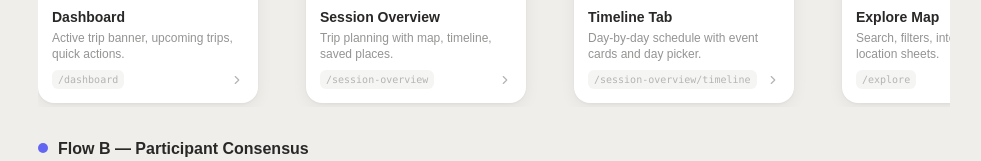
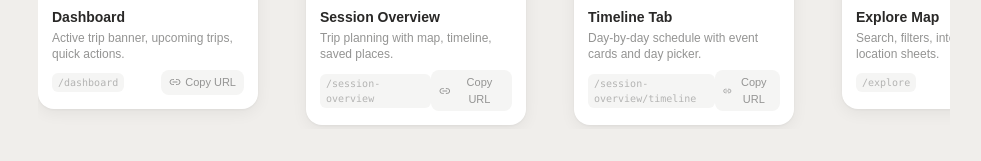
Before and after one commit to Hoi-Trang-Huynh/rally-design, a React (Vite) app: page / in a window 1280 px wide. Shown: the part 463-624 px from the top of the page, without its empty margins (146-1127 px from the left). Built offline with nearby package versions, Linux system fonts and the light colour scheme; a web font is replaced by a local one.

Commit message:
Add URL copy button

```diff
--- a/src/app/components/layout/android-frame.tsx
+++ b/src/app/components/layout/android-frame.tsx
@@ -1,4 +1,5 @@
-import { ReactNode } from "react";
+import { ReactNode, useState } from "react";
+import { Link2, Check } from "lucide-react";
 
 /**
  * Realistic Android phone mockup.
@@ -6,6 +7,36 @@ import { ReactNode } from "react";
  *   Status bar: 24px  |  System nav: 48px (classic 3-button)
  *   Content area: fills between status bar and system nav
  */
+function CopyUrlButton() {
+  const [copied, setCopied] = useState(false);
+
+  const handleCopy = () => {
+    navigator.clipboard.writeText(window.location.href);
+    setCopied(true);
+    setTimeout(() => setCopied(false), 2000);
+  };
+
+  return (
+    <button
+      onClick={handleCopy}
+      className="flex items-center gap-[6px] rounded-[10px] bg-[#1c1c1c] px-[12px] py-[8px] text-[12px] font-medium text-[#999] transition-all duration-200 hover:bg-[#252525] hover:text-white active:scale-95"
+      style={{ boxShadow: "0 2px 8px rgba(0,0,0,0.3)" }}
+    >
+      {copied ? (
+        <>
+          <Check size={14} className="text-[#34c759]" />
+          <span className="text-[#34c759]">Copied!</span>
+        </>
+      ) : (
+        <>
+          <Link2 size={14} />
+          <span>Copy URL</span>
+        </>
+      )}
+    </button>
+  );
+}
+
 export default function AndroidFrame({ children }: { children: ReactNode }) {
   return (
     <div className="flex size-full items-center justify-center bg-[#0e0e0e] font-['Inclusive_Sans',sans-serif]">
@@ -145,6 +176,11 @@ export default function AndroidFrame({ children }: { children: ReactNode }) {
           }}
         />
       </div>
+
+      {/* Copy URL button */}
+      <div className="mt-[16px] flex justify-center">
+        <CopyUrlButton />
+      </div>
     </div>
   );
 }
--- a/src/screens/home/index.tsx
+++ b/src/screens/home/index.tsx
@@ -1,5 +1,6 @@
 import { Link } from "react-router";
 import { useState } from "react";
+import { Link2, Check } from "lucide-react";
 
 type Screen = {
   path: string;
@@ -97,6 +98,38 @@ const STATUS_STYLES = {
   },
 };
 
+function CopyUrlButton({ path }: { path: string }) {
+  const [copied, setCopied] = useState(false);
+
+  const handleCopy = (e: React.MouseEvent) => {
+    e.preventDefault();
+    e.stopPropagation();
+    const url = `${window.location.origin}${path}`;
+    navigator.clipboard.writeText(url);
+    setCopied(true);
+    setTimeout(() => setCopied(false), 2000);
+  };
+
+  return (
+    <button
+      onClick={handleCopy}
+      className="flex items-center gap-[4px] rounded-[8px] bg-[#f5f5f4] px-[8px] py-[4px] text-[11px] font-medium text-[#949493] transition-all duration-200 hover:bg-[#eaeae9] hover:text-[#545352] active:scale-95"
+    >
+      {copied ? (
+        <>
+          <Check size={12} className="text-[#34c759]" />
+          <span className="text-[#34c759]">Copied</span>
+        </>
+      ) : (
+        <>
+          <Link2 size={12} />
+          <span>Copy URL</span>
+        </>
+      )}
+    </button>
+  );
+}
+
 function ScreenCard({ screen }: { screen: Screen }) {
   const status = STATUS_STYLES[screen.status];
   return (
@@ -145,19 +178,7 @@ function ScreenCard({ screen }: { screen: Screen }) {
           <span className="rounded-[6px] bg-[#f5f5f4] px-[6px] py-[2px] font-mono text-[10px] text-[#b4b4b3]">
             {screen.path}
           </span>
-          <svg
-            width="14"
-            height="14"
-            viewBox="0 0 24 24"
-            fill="none"
-            stroke="#b4b4b3"
-            strokeWidth="2"
-            strokeLinecap="round"
-            strokeLinejoin="round"
-            className="transition-all duration-200 group-hover:translate-x-[2px] group-hover:stroke-[#ff6733]"
-          >
-            <polyline points="9 18 15 12 9 6" />
-          </svg>
+          <CopyUrlButton path={screen.path} />
         </div>
       </div>
     </Link>
```
